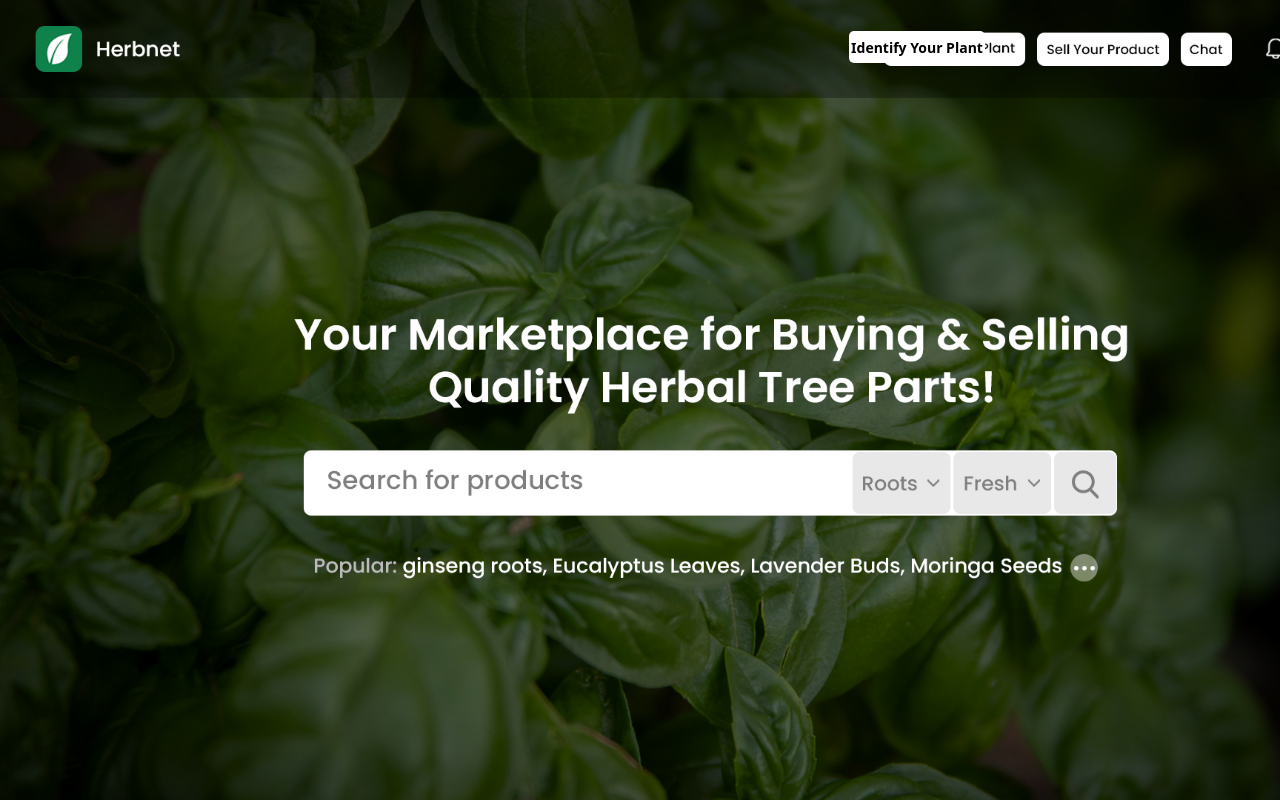
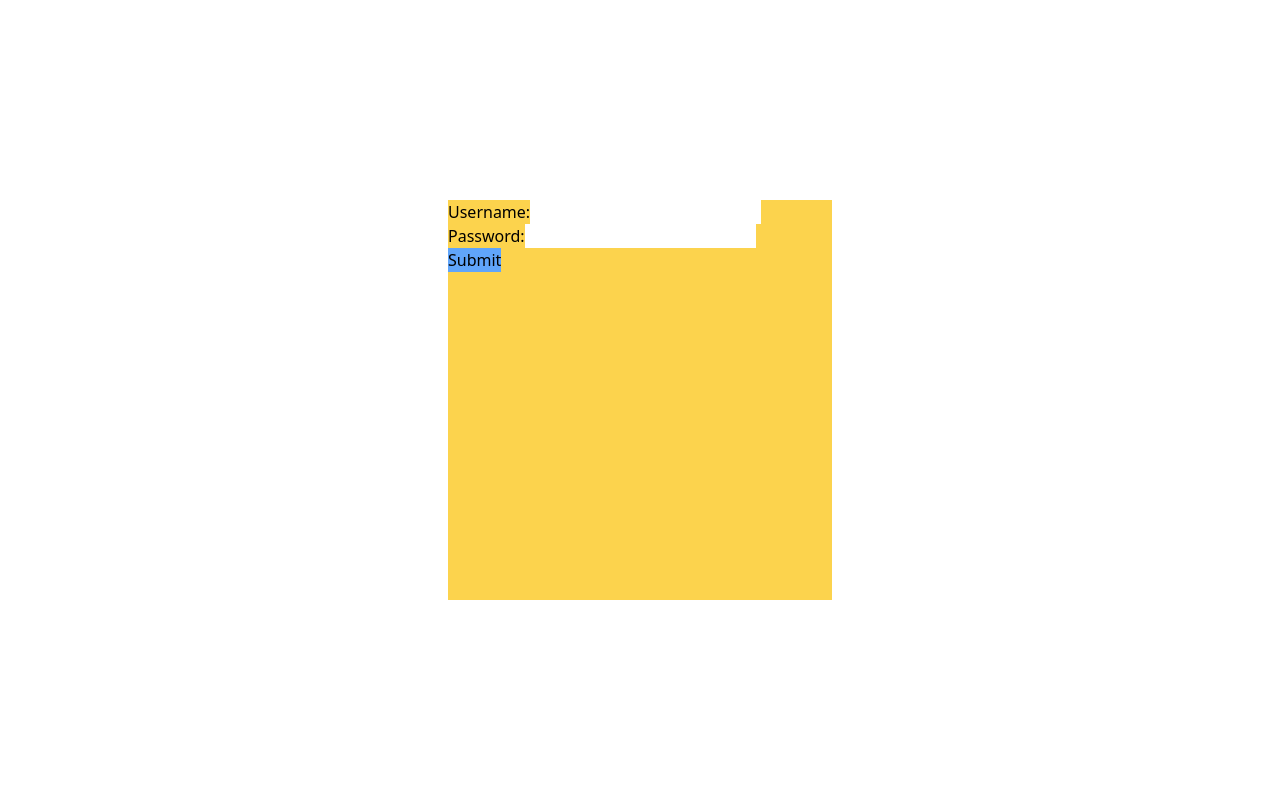
Before and after one commit to GVLBandara/herbnet_frontend, a React (Create React App) app: page /search/1/1/1 in a window 1280 px wide. Built offline with nearby package versions, Linux system fonts and the light colour scheme.

Commit message:
Login function

```diff
--- a/src/App.js
+++ b/src/App.js
@@ -1,13 +1,18 @@
 import React from 'react';
 import './App.css';
 import Home from './Pages/Home';
+import Login from "./Components/Login";
+import {AuthProvider} from "./Components/AuthContext";
 
 function App() {
-  return (
-    <>
-     <Home/>
-    </>
-  );
+	return (
+		<>
+			<AuthProvider>
+				<Login/>
+			</AuthProvider>
+			{/*<Home/>*/}
+		</>
+	);
 }
 
 export default App;
--- /dev/null
+++ b/src/Components/AuthContext.js
@@ -0,0 +1,52 @@
+import React, { createContext, useContext, useState, useEffect } from 'react'
+
+const AuthContext = createContext()
+
+function AuthProvider({ children }) {
+  const [user, setUser] = useState(null)
+
+  useEffect(() => {
+    const storedUser = JSON.parse(localStorage.getItem('user'))
+    setUser(storedUser)
+  }, [])
+
+  const getUser = () => {
+    return JSON.parse(localStorage.getItem('user'))
+  }
+
+  const userIsAuthenticated = () => {
+    return localStorage.getItem('user') !== null
+  }
+
+  const userLogin = user => {
+    localStorage.setItem('user', JSON.stringify(user))
+    setUser(user)
+  }
+
+  const userLogout = () => {
+    localStorage.removeItem('user')
+    setUser(null)
+  }
+
+  const contextValue = {
+    user,
+    getUser,
+    userIsAuthenticated,
+    userLogin,
+    userLogout,
+  }
+
+  return (
+    <AuthContext.Provider value={contextValue}>
+      {children}
+    </AuthContext.Provider>
+  )
+}
+
+export default AuthContext
+
+export function useAuth() {
+  return useContext(AuthContext)
+}
+
+export { AuthProvider }
--- /dev/null
+++ b/src/Components/Login.js
@@ -0,0 +1,78 @@
+import React, {useState} from 'react'
+import {useAuth} from "./AuthContext";
+
+function Login() {
+	const Auth = useAuth()
+	console.log(Auth)
+
+	const [username, setUsername] = useState('')
+	const [password, setPassword] = useState('')
+
+	const handleInputChange = (e) => {
+		if (e.target.name === 'username') {
+			setUsername(e.target.value)
+		} else if (e.target.name === 'password') {
+			setPassword(e.target.value)
+		}
+	}
+
+	const login = data => {
+		const {name, role} = data
+		const authdata = window.btoa(username + ':' + password)
+		const authenticatedUser = {name, role, authdata}
+		Auth.userLogin(authenticatedUser)
+	}
+
+	const handleSubmit = async (e) => {
+		e.preventDefault()
+
+		if (username && password) {
+
+			fetch('http://localhost:8080/auth/authenticate', {
+				method: 'POST',
+				headers: {'Content-Type': 'application/json'},
+				body: JSON.stringify({username, password}),
+			})
+				.then(response => response.json())
+				.then(data => {
+					login(data)
+				})
+				.catch(error => {
+					console.error('Error :', error);
+				});
+		} else {
+			alert("Insert Username and Password");
+		}
+	}
+
+	return (
+		<form className={`w-full h-screen flex justify-center items-center`} onSubmit={handleSubmit}>
+			<div className={`h-[50vh] w-[30vw] bg-amber-300`}>
+				<div>
+					<label htmlFor="username">Username:</label>
+					<input
+						type="text"
+						id="username"
+						name="username"
+						value={username}
+						onChange={handleInputChange}
+					/>
+				</div>
+
+				<div>
+					<label htmlFor="password">Password:</label>
+					<input
+						type="password"
+						id="password"
+						name="password"
+						value={password}
+						onChange={handleInputChange}
+					/>
+				</div>
+				<button className={`bg-blue-400`} type="submit">Submit</button>
+			</div>
+		</form>
+	)
+}
+
+export default Login
```
